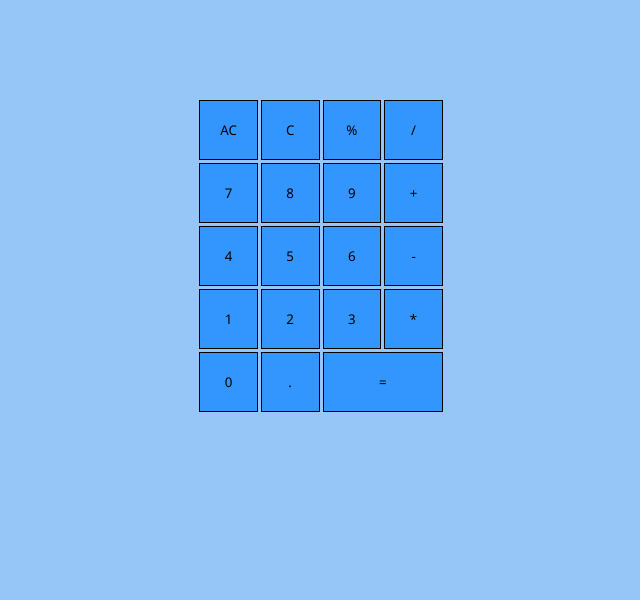
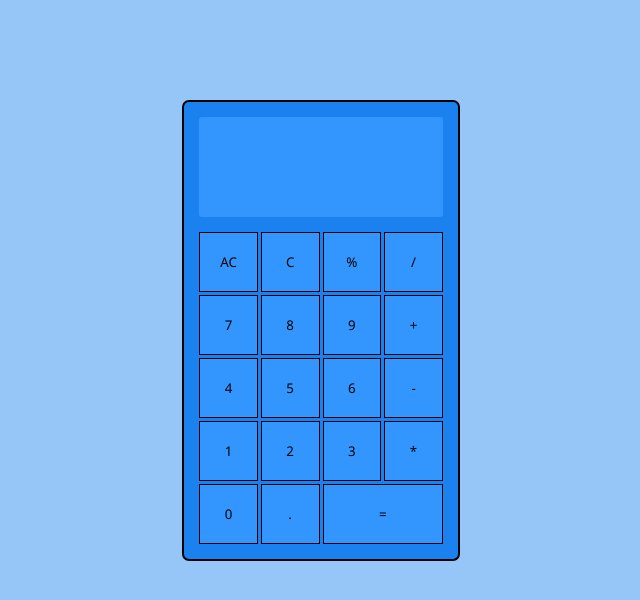
Before and after one commit to fiufiu0/calculator, a plain HTML site: page index.html in a window 1280 px wide. Shown: the whole page, without its empty margins (319-959 px from the left). Drawn offline with Linux system fonts and the light colour scheme.

Commit message:
Design display view

```diff
--- a/index.html
+++ b/index.html
@@ -12,8 +12,8 @@
     <div class="main">
       <div class="calculator">
         <div class="display">
-          <div id="displayNum"></div>
-          <div id="displaySum"></div>
+          <div class="displayNum" id="displayNum"></div>
+          <div class="displaySum" id="displaySum"></div>
         </div>
         <div class="grid">
           <button id="allClear">AC</button>
--- a/style.css
+++ b/style.css
@@ -33,6 +33,20 @@ body {
 
 .display {
     text-align: right;
+    padding: 10px 10px;
+    margin-bottom: 15px;
+    background: #3396FF;
+    border-radius: 3px;
+}
+
+.displayNum {
+    min-height: 30px;
+    font-size: 22px;
+}
+
+.displaySum {
+    min-height: 50px;
+    font-size: 34px;
 }
 
 button {
@@ -45,3 +59,10 @@ button {
 button:hover {
     background: #50a4fd;
 }
+
+.calculator {
+    background: #1b81ee;
+    padding: 15px;
+    border-radius: 7px;
+    border: 2px solid #000;
+}
```
